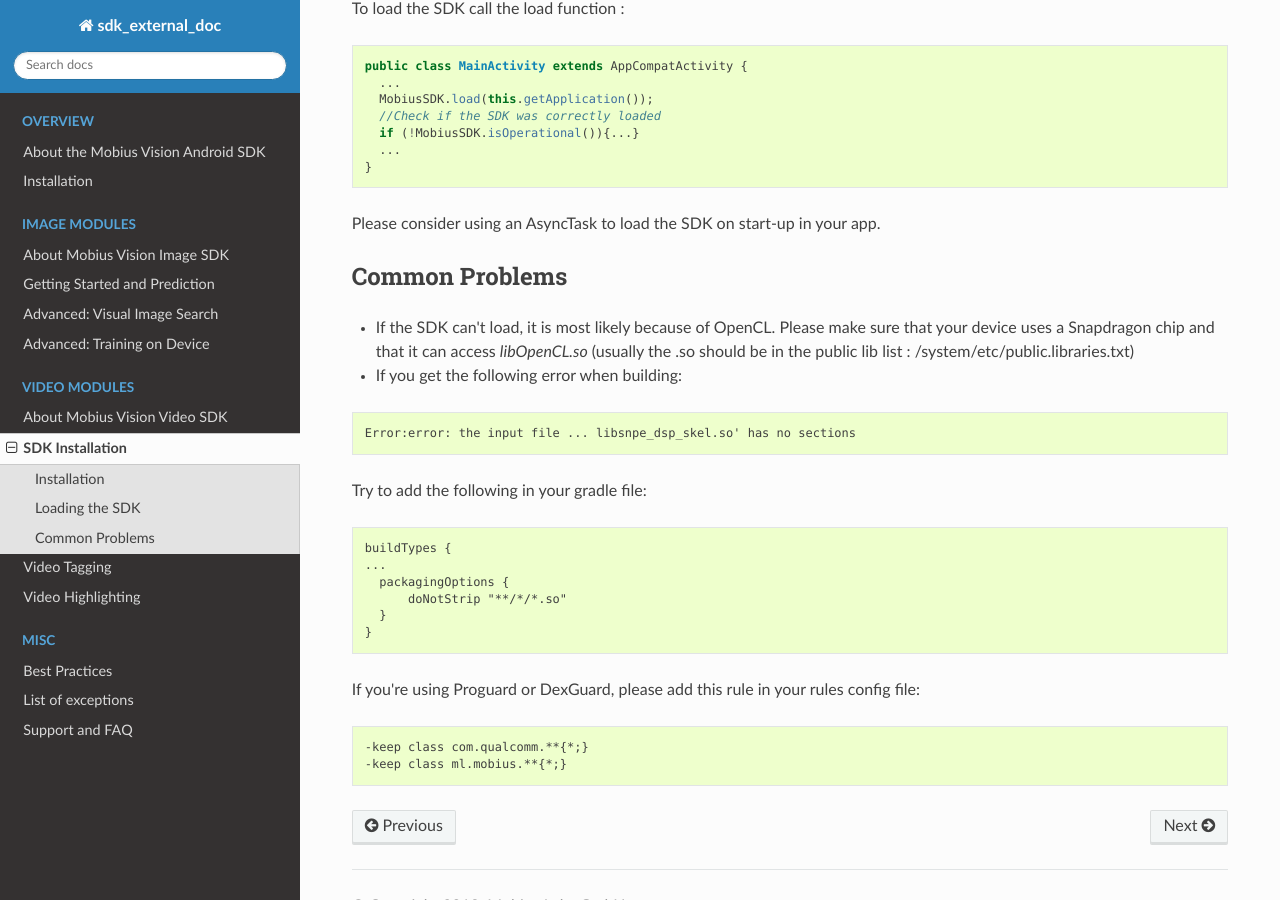
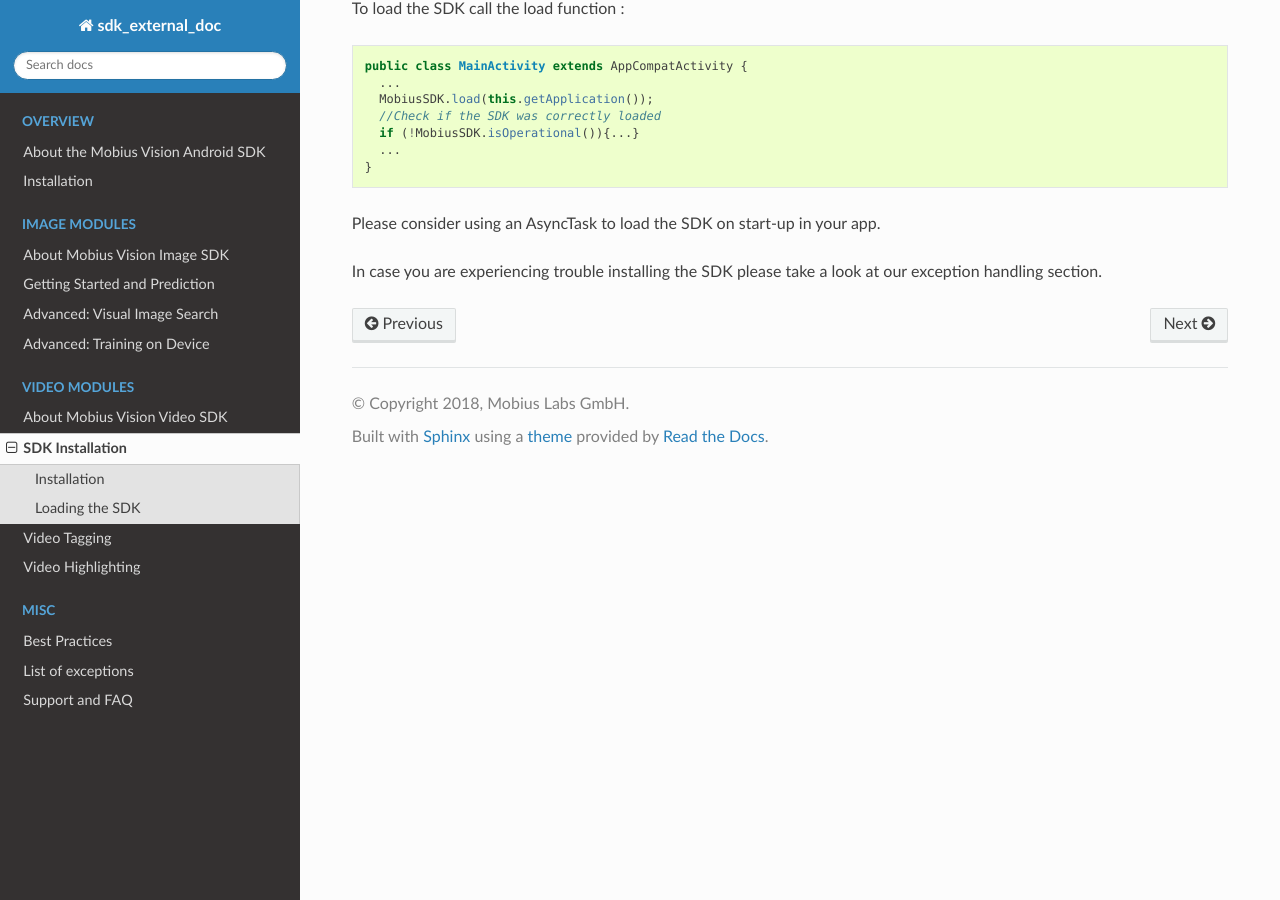
Before and after one commit to mobiusml/external-doc-test, a Sphinx documentation site: the page built from source/video_sdk_installation.rst, in a window 1280 px wide and 900 px high, scrolled down 662 px. Built offline with Sphinx 7.4.7 and the Read the Docs theme 2.0.0, drawn with Linux system fonts in a browser that asks for light colours; formulas are drawn with MathJax 3.

Commit message:
Remove duplicate subsection on errors

```diff
--- a/source/video_sdk_installation.rst
+++ b/source/video_sdk_installation.rst
@@ -40,31 +40,4 @@
 
 Please consider using an AsyncTask to load the SDK on start-up in your app.
 
-
-Common Problems
-===================
-
-* If the SDK can't load, it is most likely because of OpenCL. Please make sure that your device uses a Snapdragon chip and that it can access *libOpenCL.so* (usually the .so should be in the public lib list : /system/etc/public.libraries.txt)
-* If you get the following error when building:
-
-.. code-block:: gradle
-
-     Error:error: the input file ... libsnpe_dsp_skel.so' has no sections
-
-Try to add the following in your gradle file:
-
-.. code-block:: gradle
-
-     buildTypes {
-     ...
-       packagingOptions {
-           doNotStrip "**/*/*.so"
-       }
-     }
-
-If you're using Proguard or DexGuard, please add this rule in your rules config file:
-
-.. code-block:: proguard
-
-     -keep class com.qualcomm.**{*;}
-     -keep class ml.mobius.**{*;}
+In case you are experiencing trouble installing the SDK please take a look at our exception handling section.
```
